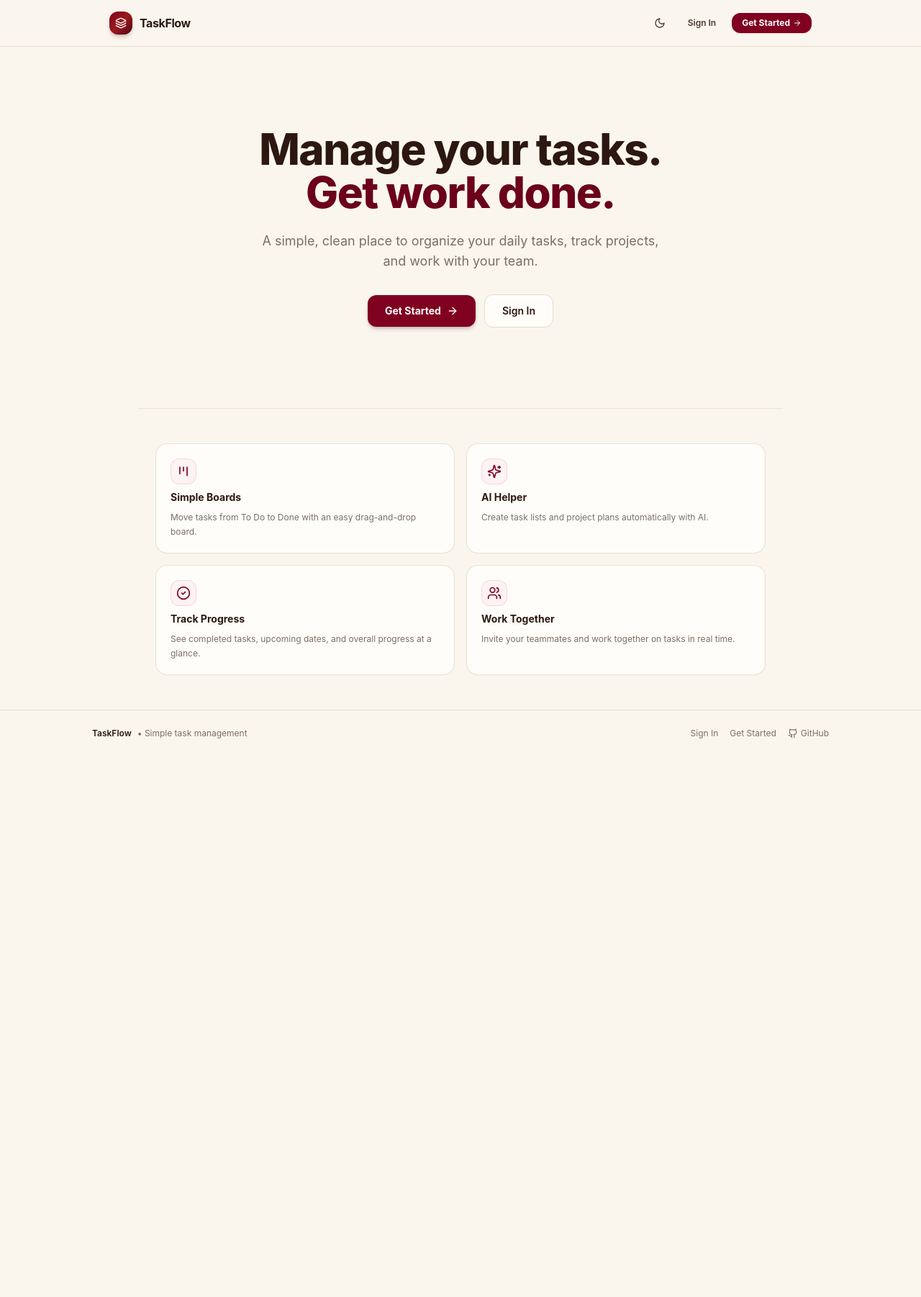
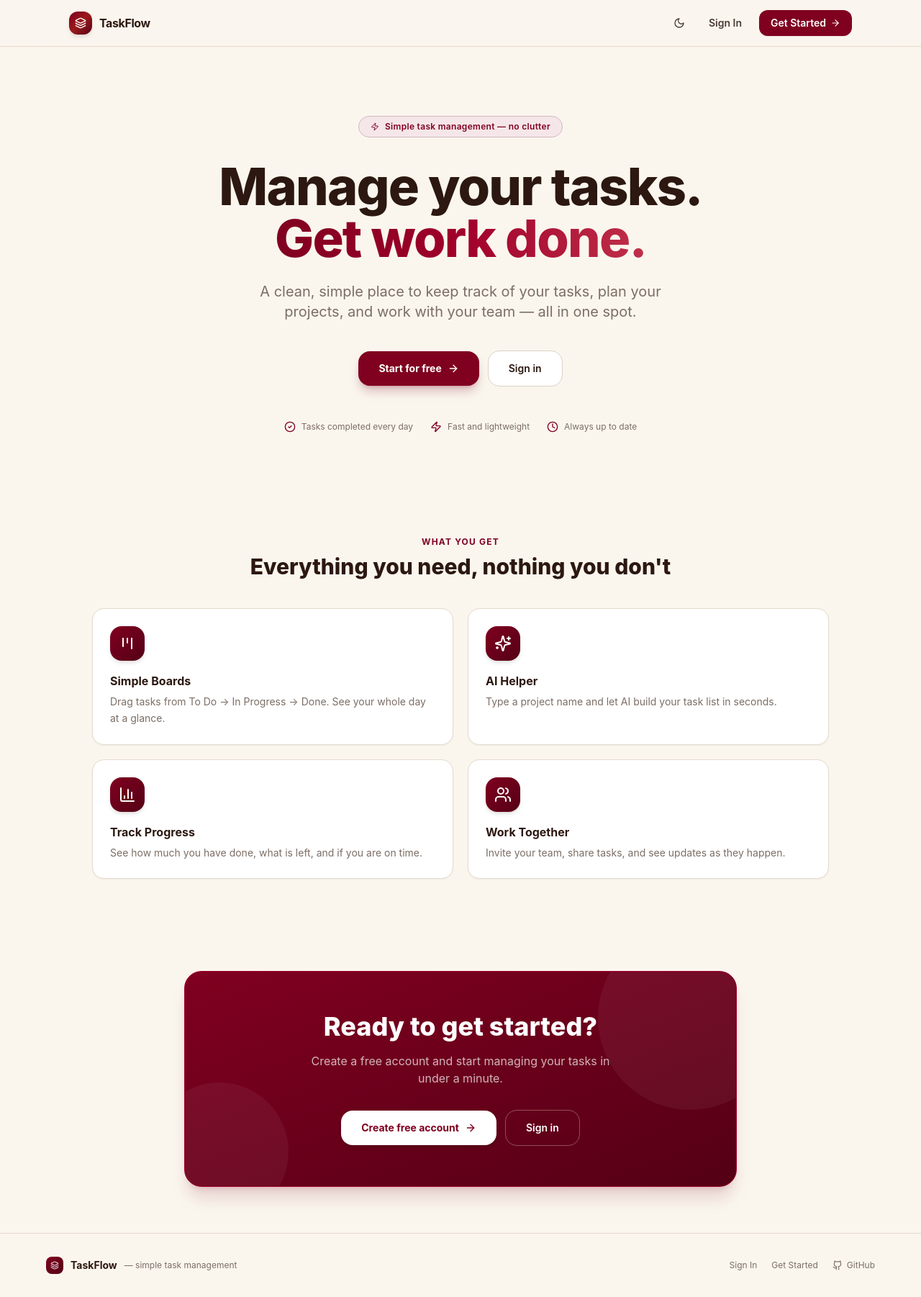
Before and after one commit to VinayKrishna-7/TaskFlow, a React (Vite) app in the folder client/: page / in a window 1280 px wide. Shown: the whole page at 72% size. Before the commit the page ends 1051 px from the top, so only its background shows below. Built offline with nearby package versions, Linux system fonts and the light colour scheme; no server answers.

Commit message:
feat: polish home page - hero glow, gradient headline, stats strip, feature cards, CTA banner

```diff
--- a/client/src/pages/HomePage.tsx
+++ b/client/src/pages/HomePage.tsx
@@ -12,43 +12,55 @@ import {
   Sun,
   Moon,
   Github,
+  BarChart3,
+  Clock,
+  Zap,
 } from 'lucide-react';
 
 export const HomePage: React.FC = () => {
   const { isAuthenticated } = useAuthStore();
   const { isDark, toggleTheme } = useThemeStore();
 
-  const simpleFeatures = [
+  const features = [
     {
-      icon: <Kanban className="w-5 h-5 text-maroon-600 dark:text-[#E66E9F]" />,
+      icon: <Kanban className="w-6 h-6" />,
       title: 'Simple Boards',
-      desc: 'Move tasks from To Do to Done with an easy drag-and-drop board.',
+      desc: 'Drag tasks from To Do → In Progress → Done. See your whole day at a glance.',
+      accent: 'from-[#800020] to-[#540015] dark:from-[#BD326D] dark:to-[#992355]',
     },
     {
-      icon: <Sparkles className="w-5 h-5 text-maroon-600 dark:text-[#E66E9F]" />,
+      icon: <Sparkles className="w-6 h-6" />,
       title: 'AI Helper',
-      desc: 'Create task lists and project plans automatically with AI.',
+      desc: 'Type a project name and let AI build your task list in seconds.',
+      accent: 'from-[#800020] to-[#540015] dark:from-[#BD326D] dark:to-[#992355]',
     },
     {
-      icon: <CheckCircle2 className="w-5 h-5 text-maroon-600 dark:text-[#E66E9F]" />,
+      icon: <BarChart3 className="w-6 h-6" />,
       title: 'Track Progress',
-      desc: 'See completed tasks, upcoming dates, and overall progress at a glance.',
+      desc: 'See how much you have done, what is left, and if you are on time.',
+      accent: 'from-[#800020] to-[#540015] dark:from-[#BD326D] dark:to-[#992355]',
     },
     {
-      icon: <Users className="w-5 h-5 text-maroon-600 dark:text-[#E66E9F]" />,
+      icon: <Users className="w-6 h-6" />,
       title: 'Work Together',
-      desc: 'Invite your teammates and work together on tasks in real time.',
+      desc: 'Invite your team, share tasks, and see updates as they happen.',
+      accent: 'from-[#800020] to-[#540015] dark:from-[#BD326D] dark:to-[#992355]',
     },
   ];
 
+  const stats = [
+    { icon: <CheckCircle2 className="w-4 h-4" />, label: 'Tasks completed every day' },
+    { icon: <Zap className="w-4 h-4" />, label: 'Fast and lightweight' },
+    { icon: <Clock className="w-4 h-4" />, label: 'Always up to date' },
+  ];
+
   return (
-    <div className="min-h-screen bg-[#FAF6EE] dark:bg-[#000000] text-[#2C1810] dark:text-slate-100 flex flex-col transition-colors selection:bg-maroon-600/20 selection:text-maroon-800 dark:selection:bg-[#992355]/30 dark:selection:text-[#F9CFE2]">
-      {/* Navigation */}
-      <header className="w-full border-b border-[#E6DACB] dark:border-[#242424] bg-[#FAF6EE]/90 dark:bg-[#000000]/90 backdrop-blur-md">
-        <div className="max-w-5xl mx-auto px-4 sm:px-6 h-16 flex items-center justify-between">
-          {/* Logo */}
-          <Link to="/" className="flex items-center gap-2.5 group cursor-pointer select-none">
-            <div className="w-8 h-8 rounded-xl bg-gradient-to-br from-[#800020] via-[#991B1B] to-[#540015] dark:from-[#BD326D] dark:via-[#992355] dark:to-[#6B1439] flex items-center justify-center text-white shadow-md shadow-maroon-900/20 dark:shadow-[#992355]/30 group-hover:scale-105 transition-transform">
+    <div className="min-h-screen bg-[#FAF6EE] dark:bg-[#000000] text-[#2C1810] dark:text-slate-100 flex flex-col transition-colors">
+      {/* ── Navigation ── */}
+      <header className="sticky top-0 z-40 w-full border-b border-[#E6DACB] dark:border-[#1A1A1A] bg-[#FAF6EE]/80 dark:bg-[#000000]/80 backdrop-blur-xl">
+        <div className="max-w-6xl mx-auto px-5 sm:px-8 h-16 flex items-center justify-between">
+          <Link to="/" className="flex items-center gap-2.5 group select-none">
+            <div className="w-8 h-8 rounded-xl bg-gradient-to-br from-[#800020] via-[#991B1B] to-[#540015] dark:from-[#BD326D] dark:via-[#992355] dark:to-[#6B1439] flex items-center justify-center text-white shadow-md group-hover:scale-105 transition-transform duration-200">
               <Layers className="w-4 h-4" />
             </div>
             <span className="font-bold text-base tracking-tight group-hover:text-maroon-700 dark:group-hover:text-[#E66E9F] transition-colors">
@@ -56,13 +68,11 @@ export const HomePage: React.FC = () => {
             </span>
           </Link>
 
-          {/* Right actions */}
-          <div className="flex items-center gap-2.5">
+          <div className="flex items-center gap-2">
             <button
               type="button"
               onClick={toggleTheme}
-              className="p-2 text-[#4A3B32] dark:text-slate-300 hover:text-maroon-600 dark:hover:text-amber-400 hover:bg-[#F3ECE2] dark:hover:bg-[#141414] rounded-xl transition-all cursor-pointer border border-transparent hover:border-[#E6DACB] dark:hover:border-[#242424]"
-              title={isDark ? 'Switch to light mode' : 'Switch to dark mode'}
+              className="p-2 text-[#4A3B32] dark:text-slate-400 hover:text-maroon-600 dark:hover:text-[#E66E9F] hover:bg-[#F0E8DC] dark:hover:bg-[#111111] rounded-lg transition-all border border-transparent hover:border-[#E6DACB] dark:hover:border-[#2A2A2A]"
               aria-label="Toggle theme"
             >
               {isDark ? <Sun className="w-4 h-4" /> : <Moon className="w-4 h-4" />}
@@ -71,25 +81,23 @@ export const HomePage: React.FC = () => {
             {isAuthenticated ? (
               <Link
                 to="/dashboard"
-                className="inline-flex items-center gap-1.5 px-4 py-2 bg-maroon-600 hover:bg-maroon-700 dark:bg-[#992355] dark:hover:bg-[#BD326D] text-white text-xs font-bold rounded-xl transition-all shadow-sm"
+                className="inline-flex items-center gap-1.5 px-4 py-2 bg-[#800020] hover:bg-[#6B0018] dark:bg-[#992355] dark:hover:bg-[#BD326D] text-white text-sm font-semibold rounded-xl transition-all shadow-sm hover:shadow-md"
               >
-                <span>Go to Dashboard</span>
-                <ArrowRight className="w-3.5 h-3.5" />
+                Dashboard <ArrowRight className="w-3.5 h-3.5" />
               </Link>
             ) : (
               <>
                 <Link
                   to="/login"
-                  className="px-3 py-1.5 text-xs font-semibold text-[#4A3B32] dark:text-slate-300 hover:text-maroon-700 dark:hover:text-[#E66E9F] transition-colors"
+                  className="px-4 py-2 text-sm font-semibold text-[#4A3B32] dark:text-slate-300 hover:text-[#800020] dark:hover:text-[#E66E9F] transition-colors"
                 >
                   Sign In
                 </Link>
                 <Link
                   to="/register"
-                  className="inline-flex items-center gap-1 px-3.5 py-1.5 bg-maroon-600 hover:bg-maroon-700 dark:bg-[#992355] dark:hover:bg-[#BD326D] text-white text-xs font-bold rounded-xl transition-all shadow-sm"
+                  className="inline-flex items-center gap-1.5 px-4 py-2 bg-[#800020] hover:bg-[#6B0018] dark:bg-[#992355] dark:hover:bg-[#BD326D] text-white text-sm font-semibold rounded-xl transition-all shadow-sm hover:shadow-md"
                 >
-                  <span>Get Started</span>
-                  <ArrowRight className="w-3 h-3" />
+                  Get Started <ArrowRight className="w-3.5 h-3.5" />
                 </Link>
               </>
             )}
@@ -97,93 +105,176 @@ export const HomePage: React.FC = () => {
         </div>
       </header>
 
-      {/* Main Hero */}
-      <main className="flex-1 flex flex-col justify-center">
-        <section className="py-20 sm:py-28 px-4 sm:px-6 max-w-3xl mx-auto text-center space-y-6">
-          <h1 className="text-4xl sm:text-5xl md:text-6xl font-extrabold tracking-tight text-[#2C1810] dark:text-white leading-[1.15]">
-            Manage your tasks. <br />
-            <span className="text-maroon-700 dark:text-[#BD326D]">Get work done.</span>
+      <main className="flex-1">
+        {/* ── Hero ── */}
+        <section className="relative overflow-hidden">
+          {/* subtle radial glow */}
+          <div
+            aria-hidden="true"
+            className="pointer-events-none absolute inset-0 flex items-center justify-center"
+          >
+            <div className="w-[700px] h-[500px] rounded-full bg-[#800020]/8 dark:bg-[#992355]/10 blur-[120px]" />
+          </div>
+
+          <div className="relative max-w-4xl mx-auto px-5 sm:px-8 pt-24 pb-20 text-center">
+            {/* pill badge */}
+            <div className="inline-flex items-center gap-2 px-4 py-1.5 rounded-full border border-[#D4B8BC] dark:border-[#3D1A2B] bg-[#F5E6E9] dark:bg-[#1C0812] text-[#800020] dark:text-[#E66E9F] text-xs font-semibold tracking-wide mb-8 select-none">
+              <Zap className="w-3 h-3" />
+              Simple task management — no clutter
+            </div>
+
+            <h1 className="text-5xl sm:text-6xl md:text-7xl font-extrabold tracking-tight leading-[1.1] mb-6">
+              <span className="text-[#2C1810] dark:text-white">Manage your tasks.</span>
+              <br />
+              <span className="bg-gradient-to-r from-[#800020] via-[#A0002A] to-[#C0304A] dark:from-[#BD326D] dark:via-[#992355] dark:to-[#E66E9F] bg-clip-text text-transparent">
+                Get work done.
+              </span>
             </h1>
 
-          <p className="text-base sm:text-lg text-[#7C6E65] dark:text-slate-400 max-w-xl mx-auto leading-relaxed">
-            A simple, clean place to organize your daily tasks, track projects, and work with your team.
+            <p className="text-lg sm:text-xl text-[#7C6E65] dark:text-slate-400 max-w-xl mx-auto leading-relaxed mb-10">
+              A clean, simple place to keep track of your tasks, plan your projects, and work with your team — all in one spot.
             </p>
 
-          <div className="pt-2 flex flex-col sm:flex-row items-center justify-center gap-3">
+            <div className="flex flex-col sm:flex-row items-center justify-center gap-3">
               {isAuthenticated ? (
                 <Link
                   to="/dashboard"
-                className="w-full sm:w-auto inline-flex items-center justify-center gap-2 px-6 py-3 bg-maroon-600 hover:bg-maroon-700 dark:bg-[#992355] dark:hover:bg-[#BD326D] text-white font-bold text-sm rounded-xl transition-all shadow-md shadow-maroon-900/20 dark:shadow-[#992355]/30 hover:scale-[1.02]"
+                  className="w-full sm:w-auto inline-flex items-center justify-center gap-2 px-7 py-3.5 bg-[#800020] hover:bg-[#6B0018] dark:bg-[#992355] dark:hover:bg-[#BD326D] text-white font-bold text-sm rounded-2xl transition-all shadow-lg shadow-[#800020]/25 dark:shadow-[#992355]/30 hover:scale-[1.02] active:scale-100"
                 >
-                <span>Go to Dashboard</span>
-                <ArrowRight className="w-4 h-4" />
+                  Go to Dashboard <ArrowRight className="w-4 h-4" />
                 </Link>
               ) : (
                 <>
                   <Link
                     to="/register"
-                  className="w-full sm:w-auto inline-flex items-center justify-center gap-2 px-6 py-3 bg-maroon-600 hover:bg-maroon-700 dark:bg-[#992355] dark:hover:bg-[#BD326D] text-white font-bold text-sm rounded-xl transition-all shadow-md shadow-maroon-900/20 dark:shadow-[#992355]/30 hover:scale-[1.02]"
+                    className="w-full sm:w-auto inline-flex items-center justify-center gap-2 px-7 py-3.5 bg-[#800020] hover:bg-[#6B0018] dark:bg-[#992355] dark:hover:bg-[#BD326D] text-white font-bold text-sm rounded-2xl transition-all shadow-lg shadow-[#800020]/25 dark:shadow-[#992355]/30 hover:scale-[1.02] active:scale-100"
                   >
-                  <span>Get Started</span>
-                  <ArrowRight className="w-4 h-4" />
+                    Start for free <ArrowRight className="w-4 h-4" />
                   </Link>
                   <Link
                     to="/login"
-                  className="w-full sm:w-auto inline-flex items-center justify-center px-6 py-3 bg-[#FFFDF9] dark:bg-[#0D0D0D] border border-[#E6DACB] dark:border-[#242424] hover:bg-[#F3ECE2] dark:hover:bg-[#141414] text-[#2C1810] dark:text-slate-200 font-semibold text-sm rounded-xl transition-all shadow-xs"
+                    className="w-full sm:w-auto inline-flex items-center justify-center px-7 py-3.5 bg-white dark:bg-[#0D0D0D] border border-[#DDD0C4] dark:border-[#2A2A2A] hover:bg-[#F5EDE4] dark:hover:bg-[#141414] text-[#2C1810] dark:text-slate-200 font-semibold text-sm rounded-2xl transition-all"
                   >
-                  <span>Sign In</span>
+                    Sign in
                   </Link>
                 </>
               )}
             </div>
+
+            {/* quick stats strip */}
+            <div className="mt-12 flex flex-wrap items-center justify-center gap-6">
+              {stats.map((s, i) => (
+                <div key={i} className="flex items-center gap-2 text-xs text-[#7C6E65] dark:text-slate-500">
+                  <span className="text-[#800020] dark:text-[#BD326D]">{s.icon}</span>
+                  {s.label}
+                </div>
+              ))}
+            </div>
+          </div>
         </section>
 
-        {/* 4 Simple Feature Cards */}
-        <section className="py-12 px-4 sm:px-6 max-w-4xl mx-auto w-full border-t border-[#E6DACB]/70 dark:border-[#242424]">
-          <div className="grid grid-cols-1 sm:grid-cols-2 gap-4">
-            {simpleFeatures.map((item, idx) => (
+        {/* ── Feature Cards ── */}
+        <section className="py-16 px-5 sm:px-8">
+          <div className="max-w-5xl mx-auto">
+            {/* section label */}
+            <div className="text-center mb-10">
+              <p className="text-xs font-bold uppercase tracking-widest text-[#800020] dark:text-[#992355] mb-2">
+                What you get
+              </p>
+              <h2 className="text-2xl sm:text-3xl font-extrabold text-[#2C1810] dark:text-white">
+                Everything you need, nothing you don't
+              </h2>
+            </div>
+
+            <div className="grid grid-cols-1 sm:grid-cols-2 gap-5">
+              {features.map((item, idx) => (
                 <div
                   key={idx}
-                className="p-5 bg-[#FFFDF9] dark:bg-[#0D0D0D] rounded-2xl border border-[#E6DACB]/80 dark:border-[#242424] shadow-xs space-y-2"
+                  className="group relative p-6 bg-white dark:bg-[#0D0D0D] rounded-2xl border border-[#E6DACB] dark:border-[#1F1F1F] hover:border-[#C49AAB] dark:hover:border-[#4A1A31] shadow-sm hover:shadow-md dark:shadow-none transition-all duration-200 overflow-hidden"
                 >
-                <div className="w-9 h-9 rounded-xl bg-maroon-50 dark:bg-[#38061B]/60 border border-maroon-200/80 dark:border-[#821946]/60 flex items-center justify-center">
+                  {/* hover glow */}
+                  <div className="pointer-events-none absolute inset-0 opacity-0 group-hover:opacity-100 transition-opacity duration-300 bg-gradient-to-br from-[#800020]/4 to-transparent dark:from-[#992355]/6" />
+
+                  <div className={`w-12 h-12 rounded-2xl bg-gradient-to-br ${item.accent} flex items-center justify-center text-white mb-4 shadow-md group-hover:scale-105 transition-transform duration-200`}>
                     {item.icon}
                   </div>
-                <h3 className="text-sm font-bold text-[#2C1810] dark:text-slate-100">
+                  <h3 className="text-base font-bold text-[#2C1810] dark:text-slate-100 mb-1.5">
                     {item.title}
                   </h3>
-                <p className="text-xs text-[#7C6E65] dark:text-slate-400 leading-relaxed">
+                  <p className="text-sm text-[#7C6E65] dark:text-slate-400 leading-relaxed">
                     {item.desc}
                   </p>
                 </div>
               ))}
             </div>
+          </div>
         </section>
+
+        {/* ── CTA Banner ── */}
+        {!isAuthenticated && (
+          <section className="py-16 px-5 sm:px-8">
+            <div className="max-w-3xl mx-auto text-center bg-gradient-to-br from-[#800020] to-[#540015] dark:from-[#1C0812] dark:to-[#2D0F1E] border border-[#A0002A] dark:border-[#4A1A31] rounded-3xl px-8 py-14 shadow-xl shadow-[#800020]/15 dark:shadow-[#992355]/10 relative overflow-hidden">
+              {/* decorative circle */}
+              <div
+                aria-hidden="true"
+                className="pointer-events-none absolute -top-16 -right-16 w-64 h-64 rounded-full bg-white/5 dark:bg-[#992355]/10"
+              />
+              <div
+                aria-hidden="true"
+                className="pointer-events-none absolute -bottom-12 -left-12 w-48 h-48 rounded-full bg-white/5 dark:bg-[#992355]/8"
+              />
+
+              <h2 className="relative text-3xl sm:text-4xl font-extrabold text-white dark:text-slate-100 mb-4">
+                Ready to get started?
+              </h2>
+              <p className="relative text-sm sm:text-base text-white/70 dark:text-slate-400 mb-8 max-w-md mx-auto">
+                Create a free account and start managing your tasks in under a minute.
+              </p>
+              <div className="relative flex flex-col sm:flex-row items-center justify-center gap-3">
+                <Link
+                  to="/register"
+                  className="w-full sm:w-auto inline-flex items-center justify-center gap-2 px-7 py-3.5 bg-white dark:bg-[#992355] hover:bg-[#F5EDE4] dark:hover:bg-[#BD326D] text-[#800020] dark:text-white font-bold text-sm rounded-2xl transition-all shadow-md hover:scale-[1.02] active:scale-100"
+                >
+                  Create free account <ArrowRight className="w-4 h-4" />
+                </Link>
+                <Link
+                  to="/login"
+                  className="w-full sm:w-auto inline-flex items-center justify-center px-7 py-3.5 border border-white/30 dark:border-[#4A1A31] hover:bg-white/10 dark:hover:bg-[#1C0812] text-white dark:text-slate-300 font-semibold text-sm rounded-2xl transition-all"
+                >
+                  Sign in
+                </Link>
+              </div>
+            </div>
+          </section>
+        )}
       </main>
 
-      {/* Footer */}
-      <footer className="border-t border-[#E6DACB] dark:border-[#242424] py-6 px-4 sm:px-6">
-        <div className="max-w-5xl mx-auto flex flex-col sm:flex-row items-center justify-between gap-3 text-xs text-[#7C6E65] dark:text-slate-400">
-          <div className="flex items-center gap-2">
-            <span className="font-semibold text-[#2C1810] dark:text-slate-200">TaskFlow</span>
-            <span>• Simple task management</span>
+      {/* ── Footer ── */}
+      <footer className="border-t border-[#E6DACB] dark:border-[#1A1A1A] py-8 px-5 sm:px-8">
+        <div className="max-w-6xl mx-auto flex flex-col sm:flex-row items-center justify-between gap-4">
+          <div className="flex items-center gap-2.5 select-none">
+            <div className="w-6 h-6 rounded-lg bg-gradient-to-br from-[#800020] to-[#540015] dark:from-[#BD326D] dark:to-[#992355] flex items-center justify-center text-white">
+              <Layers className="w-3 h-3" />
+            </div>
+            <span className="text-sm font-bold text-[#2C1810] dark:text-slate-200">TaskFlow</span>
+            <span className="text-xs text-[#7C6E65] dark:text-slate-500">— simple task management</span>
           </div>
 
-          <div className="flex items-center gap-4">
-            <Link to="/login" className="hover:text-maroon-700 dark:hover:text-[#E66E9F] transition-colors">
+          <div className="flex items-center gap-5 text-xs text-[#7C6E65] dark:text-slate-500">
+            <Link to="/login" className="hover:text-[#800020] dark:hover:text-[#E66E9F] transition-colors">
               Sign In
             </Link>
-            <Link to="/register" className="hover:text-maroon-700 dark:hover:text-[#E66E9F] transition-colors">
+            <Link to="/register" className="hover:text-[#800020] dark:hover:text-[#E66E9F] transition-colors">
               Get Started
             </Link>
             <a
               href="https://github.com/VinayKrishna-7/TaskFlow"
               target="_blank"
               rel="noreferrer"
-              className="hover:text-maroon-700 dark:hover:text-[#E66E9F] flex items-center gap-1 transition-colors"
+              className="flex items-center gap-1.5 hover:text-[#800020] dark:hover:text-[#E66E9F] transition-colors"
             >
               <Github className="w-3.5 h-3.5" />
-              <span>GitHub</span>
+              GitHub
             </a>
           </div>
         </div>
```
Lines whose indentation alone changed are shown as unchanged.
